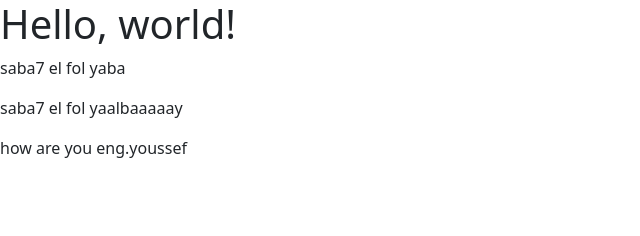
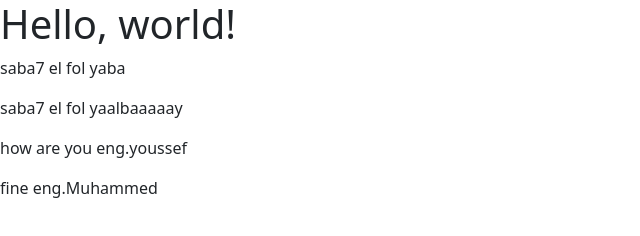
Before and after one commit to abdelhayiti/git-lab-1, a plain HTML site: page index.html in a window 1280 px wide. Shown: the whole page, without its empty margins (0-640 px from the left). Drawn offline with nearby package versions, Linux system fonts and the light colour scheme.

Commit message:
adding P tag

```diff
--- a/index.html
+++ b/index.html
@@ -15,6 +15,7 @@
     <p>saba7 el fol yaba</p>
     <p>saba7 el fol yaalbaaaaay </p>
     <p>how are you eng.youssef</p>
+    <p>fine eng.Muhammed</p>
 
     <!-- Optional JavaScript; choose one of the two! -->
 
```
